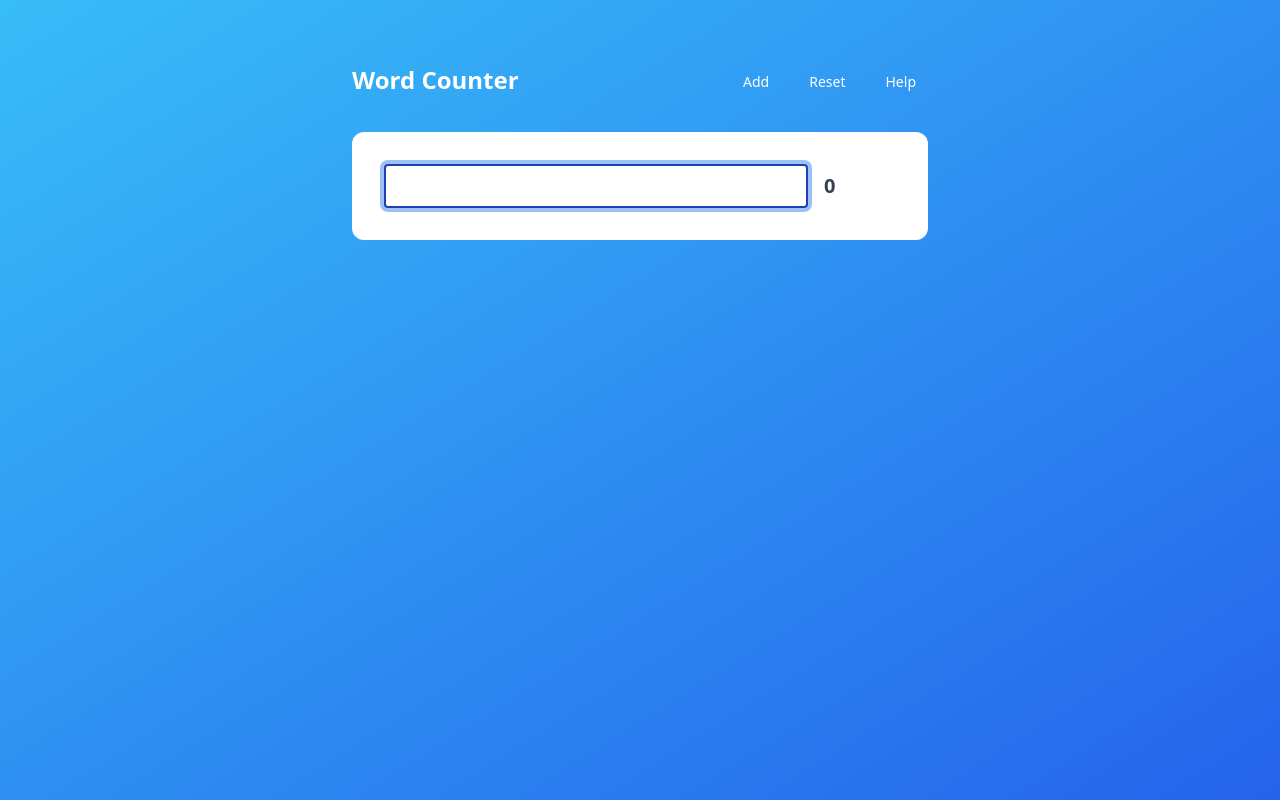
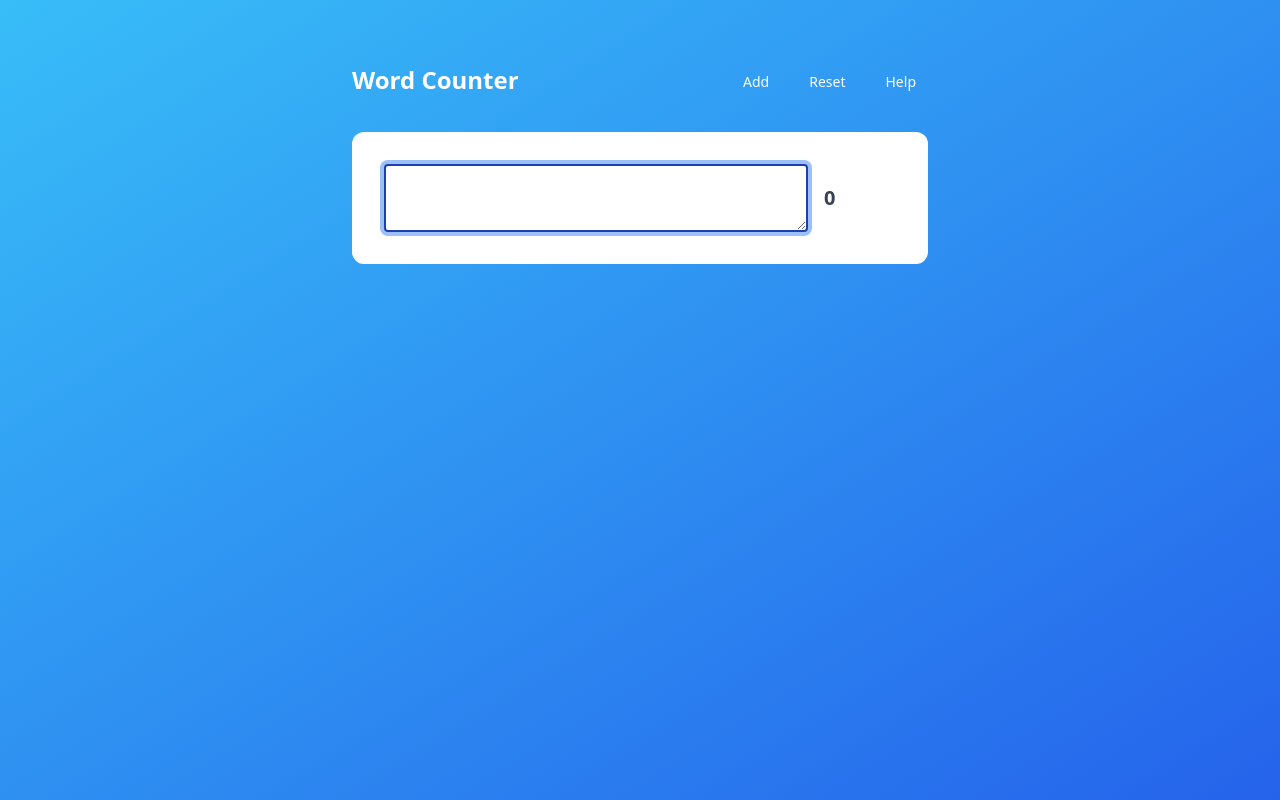
Before and after one commit to techjpiron/seo-wordcount, a Next.js app: page / in a window 1280 px wide. Built offline with nearby package versions, Linux system fonts and the light colour scheme.

Commit message:
feat: move to textarea

```diff
--- a/components/Wordcounter.tsx
+++ b/components/Wordcounter.tsx
@@ -15,7 +15,7 @@ const Wordcounter: FC<{ field: Field; hasFocus: boolean }> = ({
 }) => {
   const dispatch = useAppDispatch()
 
-  const ref = useRef<HTMLInputElement>(null)
+  const ref = useRef<HTMLTextAreaElement>(null)
 
   useEffect(() => {
     if (hasFocus) {
@@ -23,10 +23,10 @@ const Wordcounter: FC<{ field: Field; hasFocus: boolean }> = ({
     }
   })
 
-  const onChange: ChangeEventHandler<HTMLInputElement> = (event) =>
+  const onChange: ChangeEventHandler<HTMLTextAreaElement> = (event) =>
     dispatch(update({ id, changes: { value: event.target.value } }))
 
-  const onKeyDown: KeyboardEventHandler<HTMLInputElement> = (event) => {
+  const onKeyDown: KeyboardEventHandler<HTMLTextAreaElement> = (event) => {
     handleShortcut(event, event.key === "j" && event.ctrlKey, () =>
       dispatch(add({}))
     )
@@ -44,9 +44,8 @@ const Wordcounter: FC<{ field: Field; hasFocus: boolean }> = ({
 
   return (
     <>
-      <input
+      <textarea
         className="col-span-5 px-4 py-2 rounded border-2 border-blue-800 focus:outline-none focus:ring-4 focus:ring-blue-500 focus:ring-opacity-50"
-        type="text"
         aria-label="Text you want to count the caracters within"
         value={value}
         onChange={onChange}
--- a/utils/handleShortcut.ts
+++ b/utils/handleShortcut.ts
@@ -1,9 +1,9 @@
 import { KeyboardEvent, KeyboardEventHandler } from "react"
 
 const handleShortcut = (
-  event: KeyboardEvent<HTMLInputElement>,
+  event: KeyboardEvent<HTMLTextAreaElement>,
   condition: boolean,
-  callback: KeyboardEventHandler<HTMLInputElement>
+  callback: KeyboardEventHandler<HTMLTextAreaElement>
 ) => {
   if (condition) {
     event.preventDefault()
```
